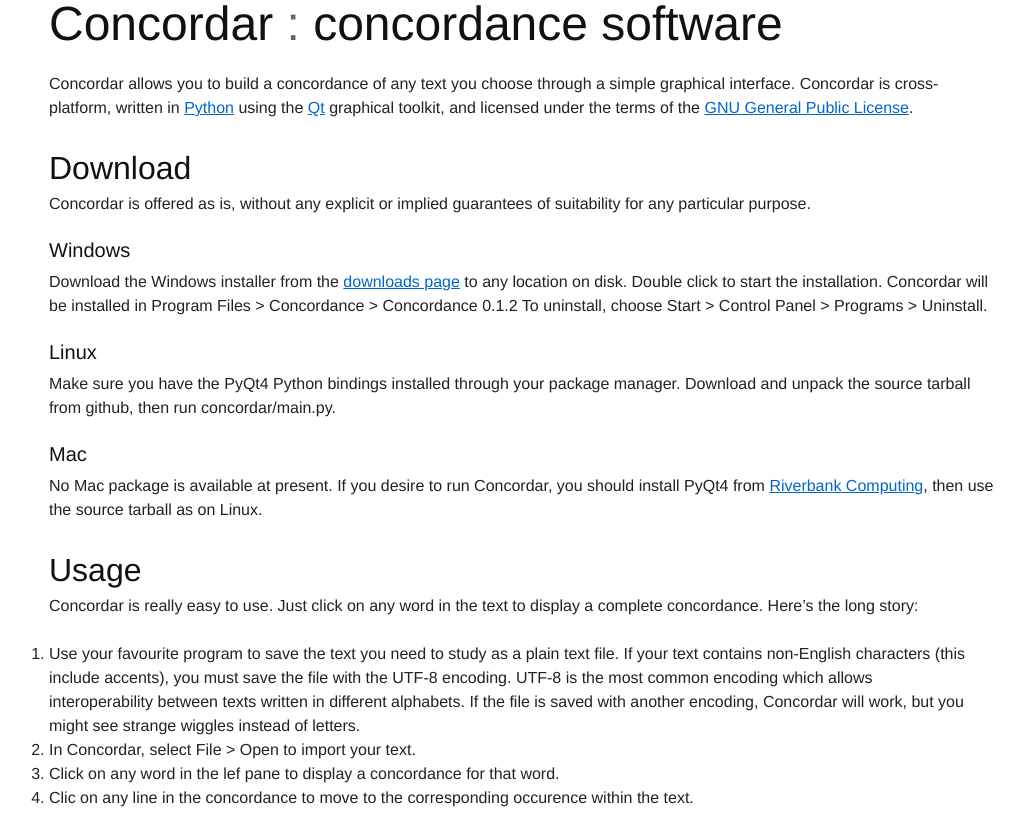
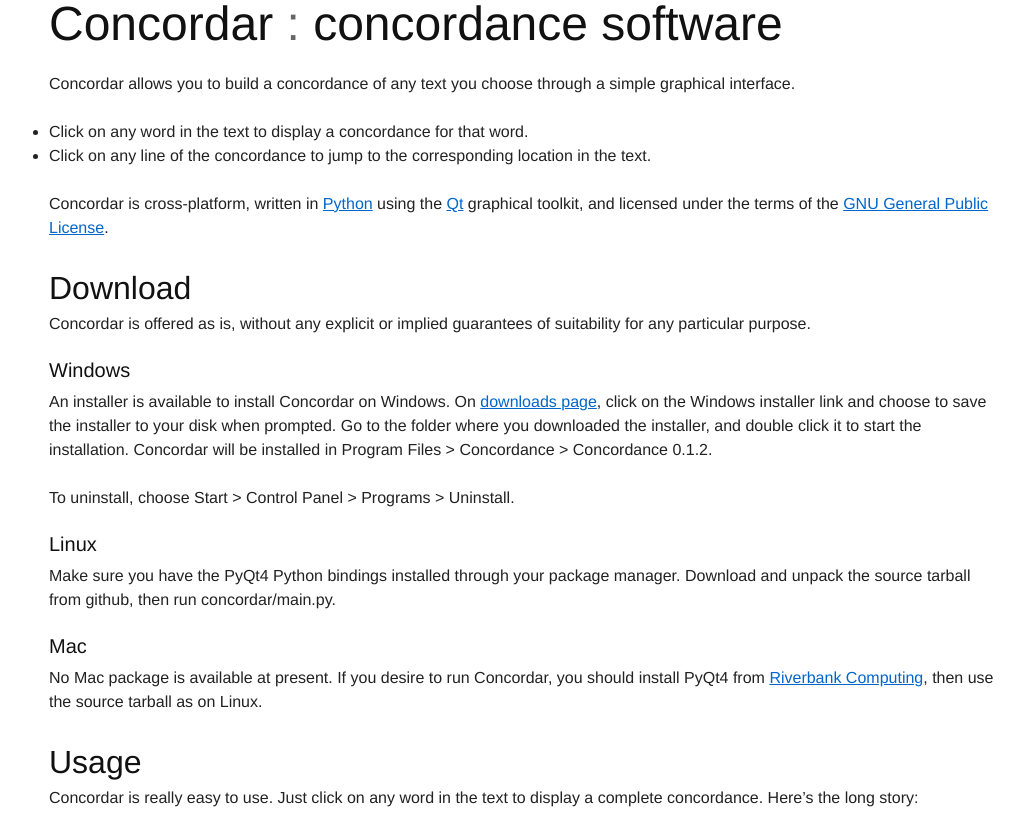
Before and after one commit to ludofischer/concordar, a plain HTML site: page index.html in a window 1280 px wide. Shown: the top 813 px of the page, without its empty margins (116-1140 px from the left). Drawn offline with Linux system fonts and the light colour scheme.

Commit message:
Clarified download instructions and program features.

```diff
--- a/index.html
+++ b/index.html
@@ -11,13 +11,19 @@
 <body>
 <div class="container">
 <h1>Concordar <span class="quiet">:</span> concordance software</h1>
-<p>Concordar allows you to build a concordance of any text you choose through a simple graphical interface. Concordar is cross-platform, written in <a href="http://www.python.org/">Python</a> using the <a href="http://qt.nokia.com/">Qt</a> graphical toolkit, and licensed under the terms of the <a href="http://www.gnu.org/licenses/gpl.html">GNU General Public License</a>.</p>
+<p>Concordar allows you to build a concordance of any text you choose through a simple graphical interface.</p>
+<ul>
+  <li>Click on any word in the text to display a concordance for that word.</li>
+  <li>Click on any line of the concordance to jump to the corresponding location in the text.</li>
+</ul>
+<p>Concordar is cross-platform, written in <a href="http://www.python.org/">Python</a> using the <a href="http://qt.nokia.com/">Qt</a> graphical toolkit, and licensed under the terms of the <a href="http://www.gnu.org/licenses/gpl.html">GNU General Public License</a>.</p>
 
 <h2>Download</h2>
 <p>Concordar is offered as is, without any explicit or implied guarantees of suitability for any particular purpose.</p>
 
   <h3>Windows</h3>
-  <p>Download the Windows installer from the <a href="http://github.com/ludovicofischer/concordar/downloads">downloads page</a> to any location on disk. Double click to start the installation. Concordar will be installed in Program Files &gt; Concordance &gt; Concordance 0.1.2 To uninstall, choose Start &gt; Control Panel &gt; Programs &gt; Uninstall.</p>
+  <p>An installer is available to install Concordar on Windows. On <a href="http://github.com/ludovicofischer/concordar/downloads">downloads page</a>, click on the Windows installer link and choose to save the installer to your disk when prompted. Go to the folder where you downloaded the installer, and double click it to start the installation. Concordar will be installed in Program Files &gt; Concordance &gt; Concordance 0.1.2.</p>
+<p>To uninstall, choose Start &gt; Control Panel &gt; Programs &gt; Uninstall.</p>
   <h3>Linux</h3>
   <p>Make sure you have the PyQt4 Python bindings installed through your package manager. Download and unpack the source tarball from github, then run concordar/main.py.</p>
   <h3>Mac</h3>
```
